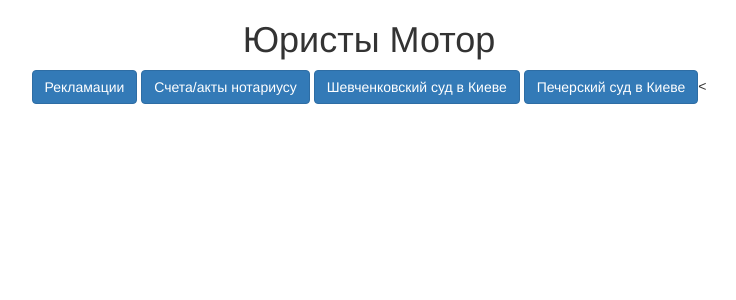
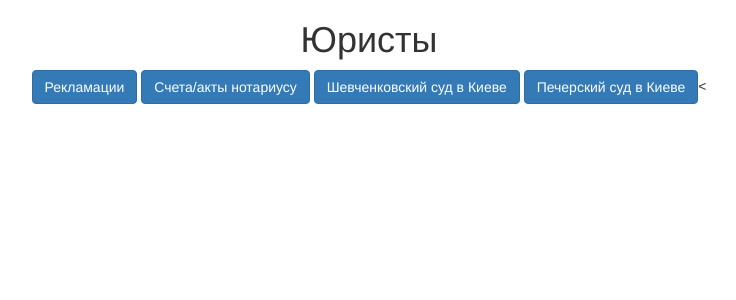
Before and after one commit to Avelucem/just_motor, a Flask app: page / in a window 1280 px wide. Shown: the top 300 px of the page, without its empty margins (271-1007 px from the left). Run offline with Flask 2, Linux system fonts and the light colour scheme; parts of the project's set-up code (start-up, migrations or seed data) failed here and were passed over; some libraries are stand-ins or nearby versions.

Commit message:
Update index_page.html

```diff
--- a/just/templates/index_page.html
+++ b/just/templates/index_page.html
@@ -2,7 +2,7 @@
 {% block content %}
 <!doctype html>
 <title>Выбор формы</title>
-<h1 align= 'center'>Юристы Мотор<br/>  </h1>
+<h1 align= 'center'>Юристы<br/>  </h1>
 <ul class="nav nav-pills", align = 'center'>
   <a class="btn btn-primary" href="reclamation" role="button"> Рекламации </a>
   <a class="btn btn-primary" href="notary" role="button"> Счета/акты нотариусу</a>
```
